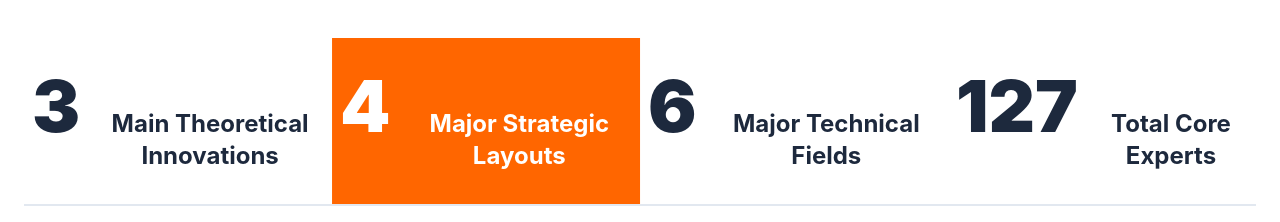
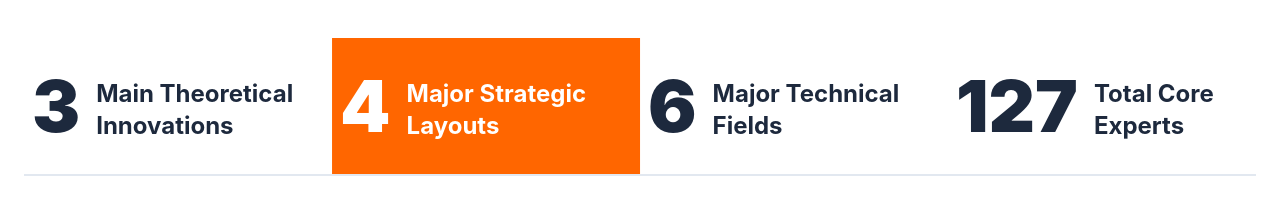
Before and after one commit to Lunkle/better-oil-website, a Next.js app in the folder oil-co-website/: page / in a window 1280 px wide. Shown: the part 506-728 px from the top of the page. Built offline with nearby package versions, Linux system fonts and the light colour scheme.

Commit message:
fix: carousel tab text align start

```diff
--- a/oil-co-website/src/components/Carousel.tsx
+++ b/oil-co-website/src/components/Carousel.tsx
@@ -112,7 +112,7 @@ export default function Carousel({
                   />
                 )}
 
-                <div className="relative z-10 flex items-baseline justify-center gap-1 md:gap-2 px-2">
+                <div className="relative z-10 flex items-end justify-center text-start gap-1 md:gap-2 px-2">
                   <span
                     className={`text-4xl md:text-7xl font-black transition-colors ${
                       activeIndex === idx ? "text-white" : "text-slate-800 group-hover:text-primary"
```
